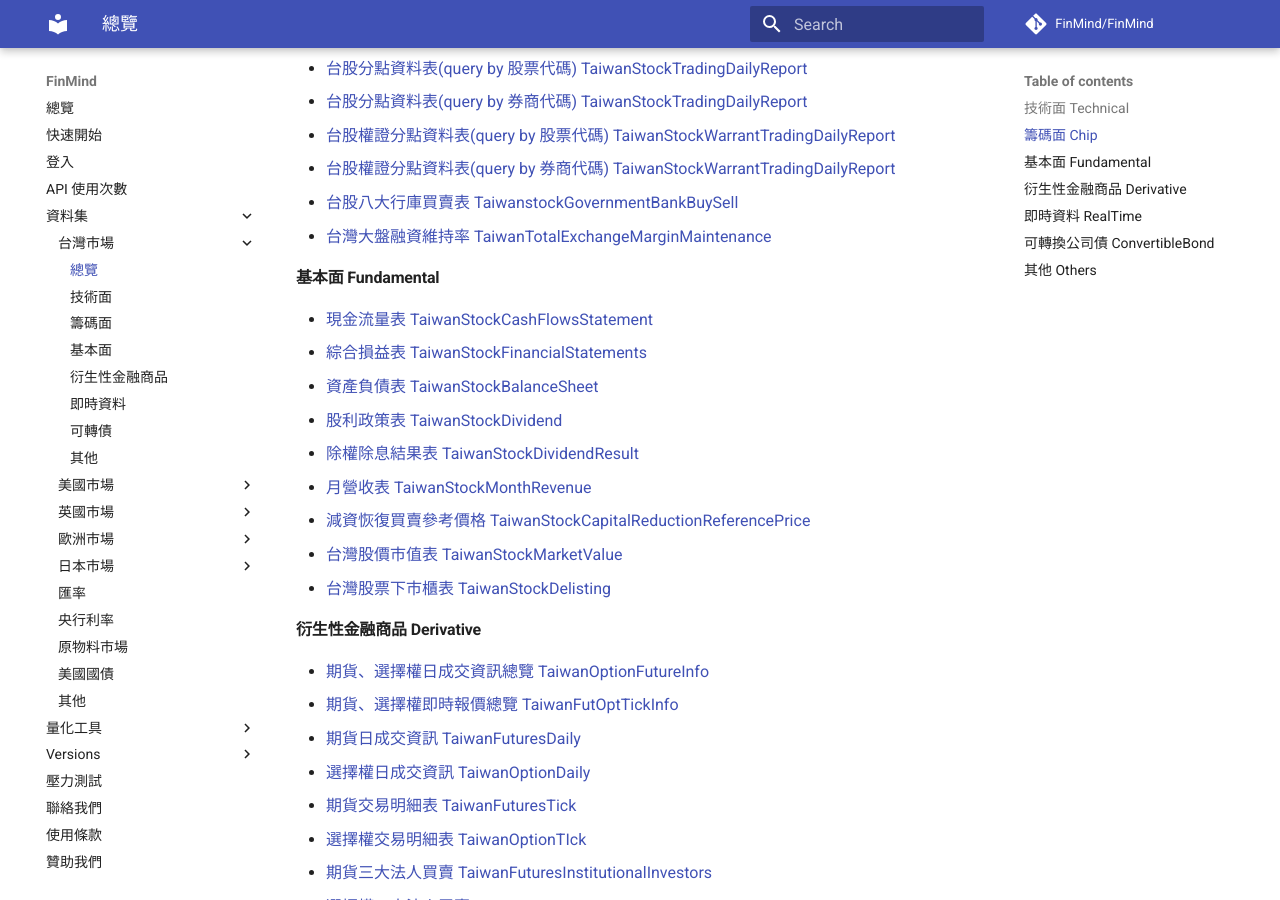
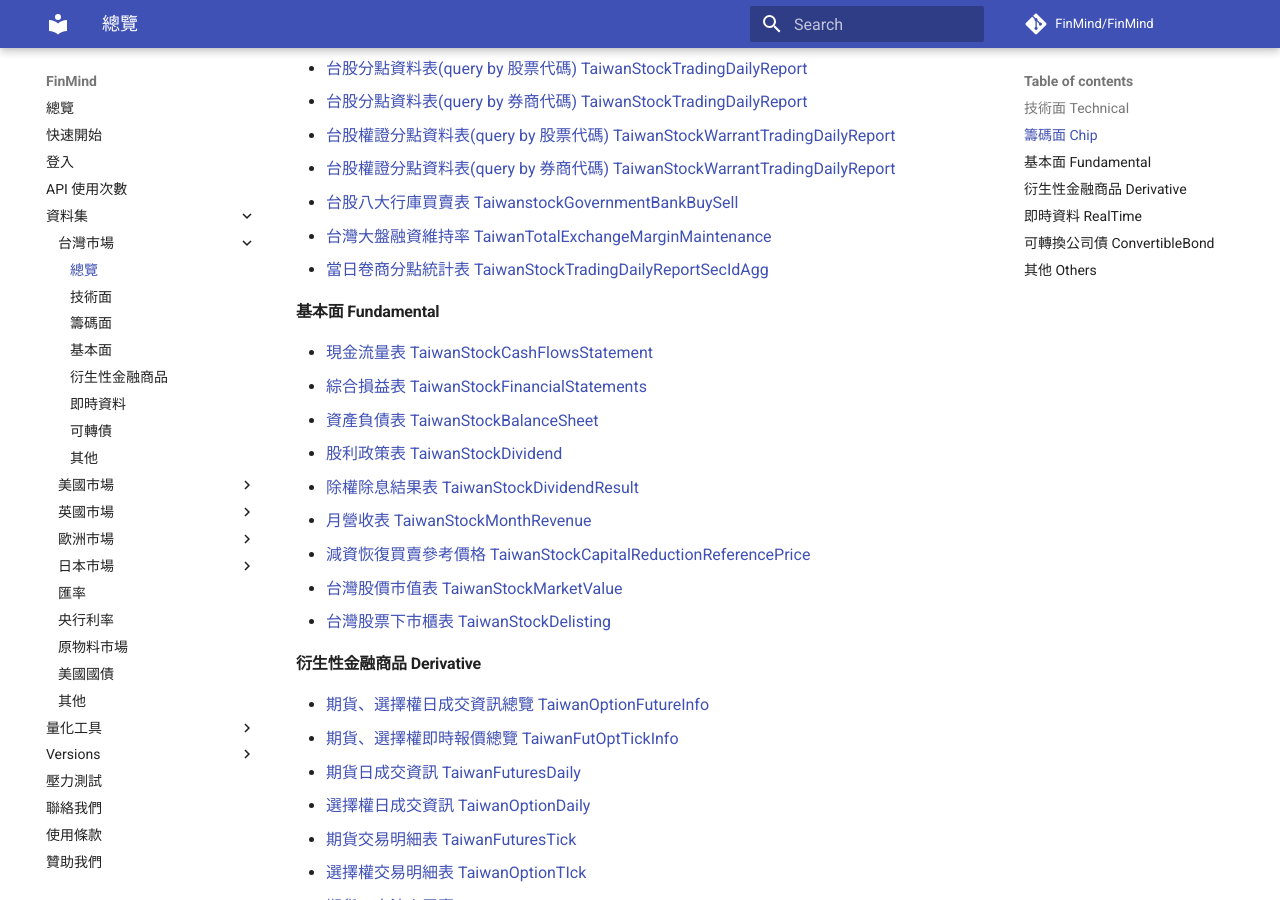
Before and after one commit to FinMind/FinMind-Doc, an MkDocs documentation site: the page built from docs/tutor/TaiwanMarket/DataList.md, in a window 1280 px wide and 900 px high, scrolled down 1063 px. Built offline with MkDocs 1.6.1 and Material for MkDocs 9.7.7, drawn with Linux system fonts in a browser that asks for light colours; comment, search, counter and statistics services are not loaded.

Commit message:
add: TaiwanStockTradingDailyReportSecIdAgg in datalist page

```diff
--- a/docs/tutor/TaiwanMarket/DataList.md
+++ b/docs/tutor/TaiwanMarket/DataList.md
@@ -35,6 +35,8 @@
 - [台股權證分點資料表(query by 券商代碼) TaiwanStockWarrantTradingDailyReport](https://finmind.github.io/tutor/TaiwanMarket/Chip/#query-by-taiwanstockwarranttradingdailyreport-sponsor_1)
 - [台股八大行庫買賣表 TaiwanstockGovernmentBankBuySell](https://finmind.github.io/tutor/TaiwanMarket/Chip/#taiwanstockgovernmentbankbuysell-sponsor)
 - [台灣大盤融資維持率 TaiwanTotalExchangeMarginMaintenance](https://finmind.github.io/tutor/TaiwanMarket/Chip/#taiwantotalexchangemarginmaintenance-backersponsor)
+- [當日卷商分點統計表 TaiwanStockTradingDailyReportSecIdAgg](https://finmind.github.io/tutor/TaiwanMarket/Chip/#taiwanstocktradingdailyreportsecidagg-sponsor)
+
 
 #### 基本面 Fundamental
 
```
